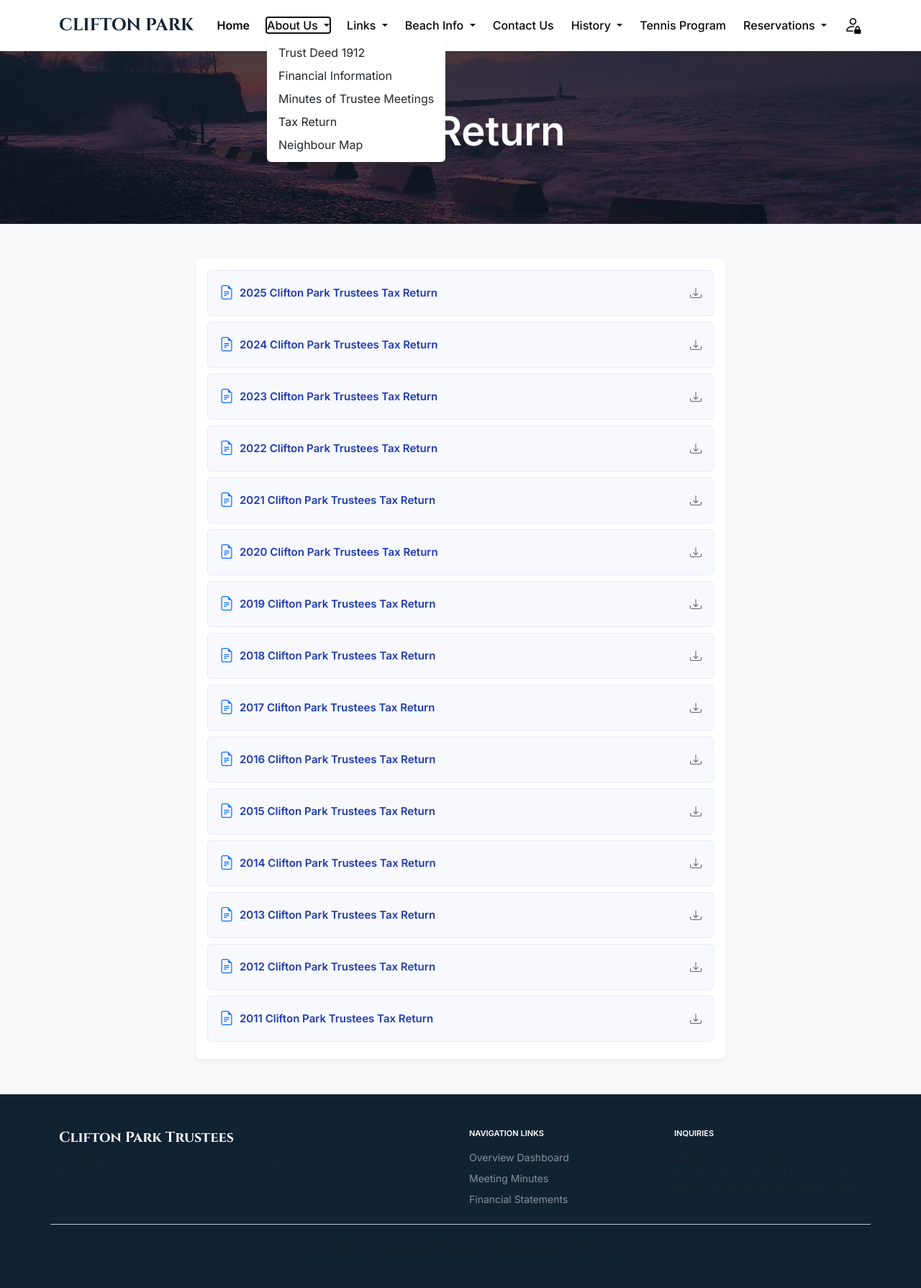
After one commit to hafizullah22/reservations, a CodeIgniter app: page /reservations/index.php/portals/tax_return in a window 1280 px wide, after a click on "About Us". The commit adds this page. Shown: the whole page at 72% size. Run offline with CodeIgniter, Linux system fonts and the light colour scheme; data comes from the database, SQL or seed files in the repository; some libraries are stand-ins or nearby versions.

Commit message:
Update portal

```diff
--- a/application/controllers/Portals.php
+++ b/application/controllers/Portals.php
@@ -8,6 +8,27 @@ class Portals extends CI_Controller {
     $this->load->view('portal/home');
  }
 
+ public function financial()
+ {
+       $data['files'] = $this->db
+        ->select('id,file_name, file_path,file_type')
+        ->where('file_type', 'financial')
+        ->get('documents')
+        ->result();
+
+    $this->load->view('portal/financial', $data);
+ }
+
+ public function tax_return()
+ {
+       $data['files'] = $this->db
+        ->select('id,file_name, file_path,file_type')
+        ->where('file_type', 'tax_return')
+        ->get('documents')
+        ->result();
+
+    $this->load->view('portal/tax_return', $data);
+ }
  public function meetings()
 {
     $files = $this->db
@@ -28,4 +49,15 @@ class Portals extends CI_Controller {
     $this->load->view('portal/meetings', $data);
 }
 
+public function neighbour_map()
+{
+    $data['files'] = $this->db
+        ->select('id,file_name, file_path,file_type')
+        ->where('file_type', 'neighbour_map')
+        ->get('documents')
+        ->result();
+
+    $this->load->view('portal/neighbour_map', $data);
 }
+
+}
--- a/application/views/layout/header.php
+++ b/application/views/layout/header.php
@@ -81,11 +81,11 @@
                     About Us
                 </a>
                 <ul class="dropdown-menu shadow-sm border-0">
-                    <li><a class="dropdown-item" href="#history">History</a></li>
-                    <li><a class="dropdown-item" href="#board">Board of Trustees</a></li>
-                    <li><a class="dropdown-item" href="#governance">Governance</a></li>
+                    <li><a class="dropdown-item" href="#history">Trust Deed 1912</a></li>
+                    <li><a class="dropdown-item" href="<?=site_url('portals/financial')?>">Financial Information</a></li>
                     <li><a class="dropdown-item" href="<?=site_url('portals/meetings')?>">Minutes of Trustee Meetings</a></li>
-                    <li><a class="dropdown-item" href="#contact">Contact Us</a></li>
+                    <li><a class="dropdown-item" href="<?=site_url('portals/tax_return')?>">Tax Return</a></li>
+                    <li><a class="dropdown-item" href="<?= site_url('portals/neighbour_map')?>">Neighbour Map</a></li>
                 </ul>
             </div>
 
--- /dev/null
+++ b/application/views/portal/tax_return.php
@@ -0,0 +1,105 @@
+<?php $this->load->view('layout/header'); ?>
+
+<style>
+  .file-item{
+    background: #f8f9ff;
+    border: 1px solid #e6e9ff;
+    transition: all 0.2s ease;
+}
+
+.file-item:hover{
+    background: #eaf0ff;
+    transform: translateY(-2px);
+    box-shadow: 0 6px 16px rgba(0,0,0,0.08);
+}
+
+.file-name{
+    color: #1f3bb3;
+    font-size: 15px;
+}
+
+.file-item:hover .file-name{
+    color: #0d6efd;
+}
+
+.heroo-sea-bg {
+    position: relative;
+
+    background-image: linear-gradient(
+        to bottom,
+        rgba(17, 34, 51, 0.75),
+        rgba(17, 34, 51, 0.5)
+    ),
+    url('https://cliftonparktrustees.org/wp-content/uploads/2012/04/HeaderImage.jpg');
+
+    background-size: cover;
+    background-position: center;
+    background-repeat: no-repeat;
+
+    min-height: 30vh;   /* better than fixed height */
+    display: flex;
+    align-items: center;
+    justify-content: center;
+
+    color: #fff;
+    text-align: center;
+}
+</style>
+  <!-- 2. HERO SECTION WITH BG OF SEA -->
+    <header class="heroo-sea-bg text-white">
+        <div class="container text-center text-lg-start">
+            <div class="row">
+                <div class="col-lg-12">
+
+                    <h1 class=" display-4 fw-bold mb-3 text-center">Tax Return</h1>
+
+
+                </div>
+            </div>
+        </div>
+    </header>
+
+<main class="container my-5">
+
+    <div class="row justify-content-center g-4">
+
+        <div class="col-lg-8 col-md-10 col-sm-12">
+
+            <div class="card shadow-sm border-0">
+
+
+                <div class="card-body">
+
+                    <?php foreach ($files as $file): ?>
+
+                        <a href="<?= base_url($file->file_path) ?>"
+                           target="_blank"
+                           class="file-item d-flex align-items-center justify-content-between text-decoration-none p-3 mb-2 rounded">
+
+                            <div class="d-flex align-items-center gap-2">
+
+                                <i class="bi bi-file-earmark-text text-primary fs-5"></i>
+
+                                <span class="file-name fw-semibold">
+                                    <?= $file->file_name ?>
+                                </span>
+
+                            </div>
+
+                            <i class="bi bi-download text-muted"></i>
+
+                        </a>
+
+                    <?php endforeach; ?>
+
+                </div>
+
+            </div>
+
+        </div>
+
+    </div>
+
+</main>
+
+   <?php $this->load->view('layout/footer'); ?>
```
Also changed, not shown: application/views/portal/financial.php (added, +105 -0 lines), application/views/portal/meetings.php (+4 -4 lines), application/views/portal/neighbour_map.php (added, +88 -0 lines).
